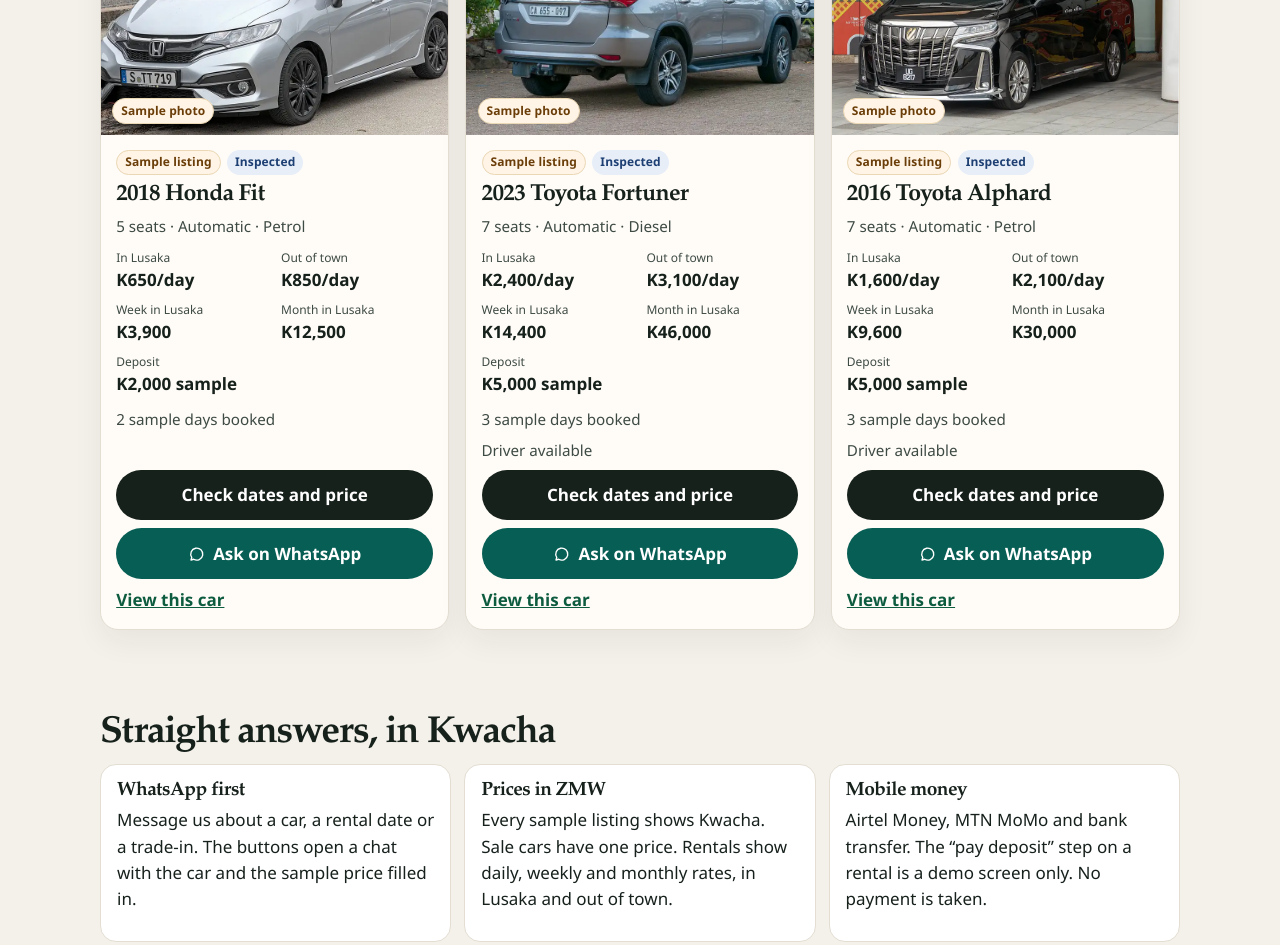
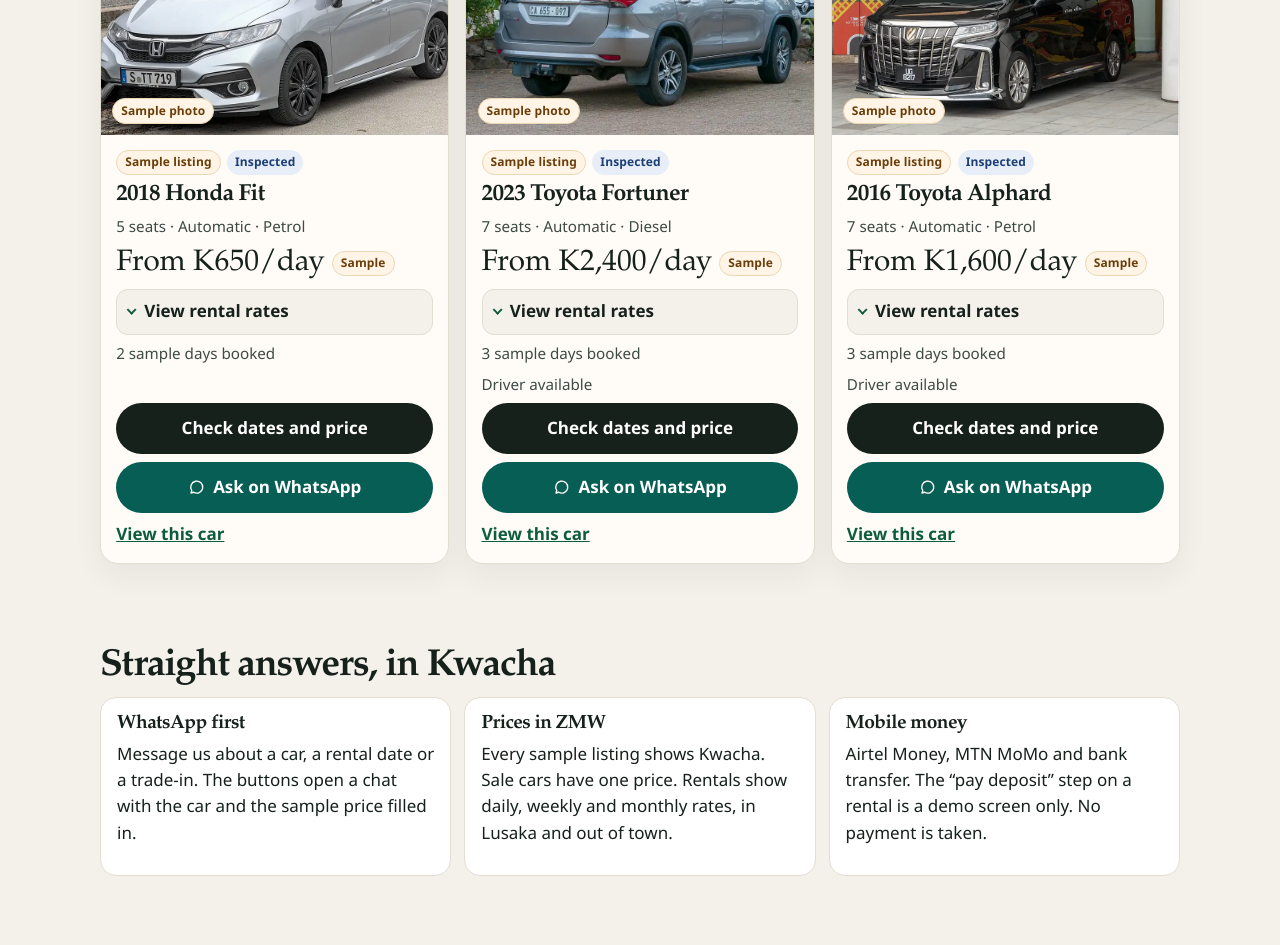
Before and after one commit to devdennie/lusaka-car-rental-sales, a website built with Vite: page index.html in a window 1280 px wide. Shown: the part 1420-2365 px from the top of the page. Built offline with nearby package versions, Linux system fonts and the light colour scheme.

Commit message:
feat: collapse rental rates into a dropdown
Co-authored-by: Dennis Kabaso <devdennie@users.noreply.github.com>

```diff
--- a/src/js/cards.js
+++ b/src/js/cards.js
@@ -77,13 +77,11 @@
       badgeRow(car),
       el('h3', {}, [el('a', { href }, carName(car))]),
       el('p', { class: 'meta' }, `${car.seats} seats · ${car.gearbox} · ${car.fuel}`),
-      el('dl', { class: 'rate-list' }, [
-        rateItem('In Lusaka', `${formatZmw(rates.dailyInLusakaZmw)}/day`),
-        rateItem('Out of town', `${formatZmw(rates.dailyOutOfTownZmw)}/day`),
-        rateItem('Week in Lusaka', formatZmw(rates.weeklyInLusakaZmw)),
-        rateItem('Month in Lusaka', formatZmw(rates.monthlyInLusakaZmw)),
-        rateItem('Deposit', `${formatZmw(rates.depositZmw)} sample`),
+      el('p', { class: 'price' }, [
+        el('span', {}, `From ${formatZmw(rates.dailyInLusakaZmw)}/day`),
+        el('span', { class: 'tag' }, 'Sample'),
       ]),
+      rateDetails(car),
       el('p', { class: 'meta' }, booked ? `${booked} sample days booked` : 'No sample days booked'),
       rates.withDriver ? el('p', { class: 'meta' }, 'Driver available') : null,
       el('div', { class: 'card-actions' }, [
@@ -95,8 +93,32 @@
   ]);
 }
 
-function rateItem(label, value) {
-  return el('div', {}, [el('dt', {}, label), el('dd', {}, value)]);
+function rateDetails(car) {
+  const rates = car.rent;
+  const row = (label, inTown, outOfTown) => el('tr', {}, [
+    el('th', { scope: 'row' }, label),
+    el('td', {}, inTown),
+    el('td', {}, outOfTown),
+  ]);
+  return el('details', { class: 'rate-details' }, [
+    el('summary', {}, 'View rental rates'),
+    el('table', { class: 'rates' }, [
+      el('caption', {}, `Sample rates for the ${carName(car)}`),
+      el('thead', {}, [
+        el('tr', {}, [
+          el('th', { scope: 'col' }, 'Rate'),
+          el('th', { scope: 'col' }, 'In Lusaka'),
+          el('th', { scope: 'col' }, 'Out of town'),
+        ]),
+      ]),
+      el('tbody', {}, [
+        row('Day', formatZmw(rates.dailyInLusakaZmw), formatZmw(rates.dailyOutOfTownZmw)),
+        row('Week', formatZmw(rates.weeklyInLusakaZmw), formatZmw(rates.weeklyOutOfTownZmw)),
+        row('Month', formatZmw(rates.monthlyInLusakaZmw), formatZmw(rates.monthlyOutOfTownZmw)),
+      ]),
+    ]),
+    el('p', { class: 'deposit-line' }, `Refundable deposit ${formatZmw(rates.depositZmw)} (sample)`),
+  ]);
 }
 
 export function callLink(className = 'btn btn-ghost') {
--- a/src/styles/main.css
+++ b/src/styles/main.css
@@ -239,14 +239,38 @@
 .badge-inspected { background: #e7eef8; color: #1d3f73; }
 .badge-rent { background: #e7f6f4; color: #075e54; }
 
-.rate-list {
-  display: grid;
-  grid-template-columns: 1fr 1fr;
-  gap: 0.45rem 0.8rem;
-  margin: 0.2rem 0;
+.rate-details {
+  border: 1.5px solid var(--line);
+  border-radius: 12px;
+  background: var(--paper);
+  padding: 0 0.7rem;
 }
-.rate-list dt { font-size: 0.75rem; color: var(--muted); }
-.rate-list dd { margin: 0; font-weight: 750; }
+.rate-details summary {
+  cursor: pointer;
+  font-weight: 750;
+  min-height: 44px;
+  display: flex;
+  align-items: center;
+  gap: 0.55rem;
+}
+.rate-details summary::-webkit-details-marker { display: none; }
+.rate-details summary::marker { content: ""; }
+.rate-details summary::before {
+  content: "";
+  width: 0.45rem;
+  height: 0.45rem;
+  border-right: 2px solid var(--green);
+  border-bottom: 2px solid var(--green);
+  transform: translateY(-0.1rem) rotate(45deg);
+  flex: none;
+}
+.rate-details[open] summary::before {
+  transform: translateY(0.12rem) rotate(-135deg);
+}
+.rate-details .rates { font-size: 0.88rem; }
+.rate-details .rates th,
+.rate-details .rates td { padding: 0.4rem 0.25rem; }
+.rate-details .deposit-line { margin: 0.15rem 0 0.75rem; font-size: 0.92rem; }
 
 .btn {
   display: inline-flex;
```
